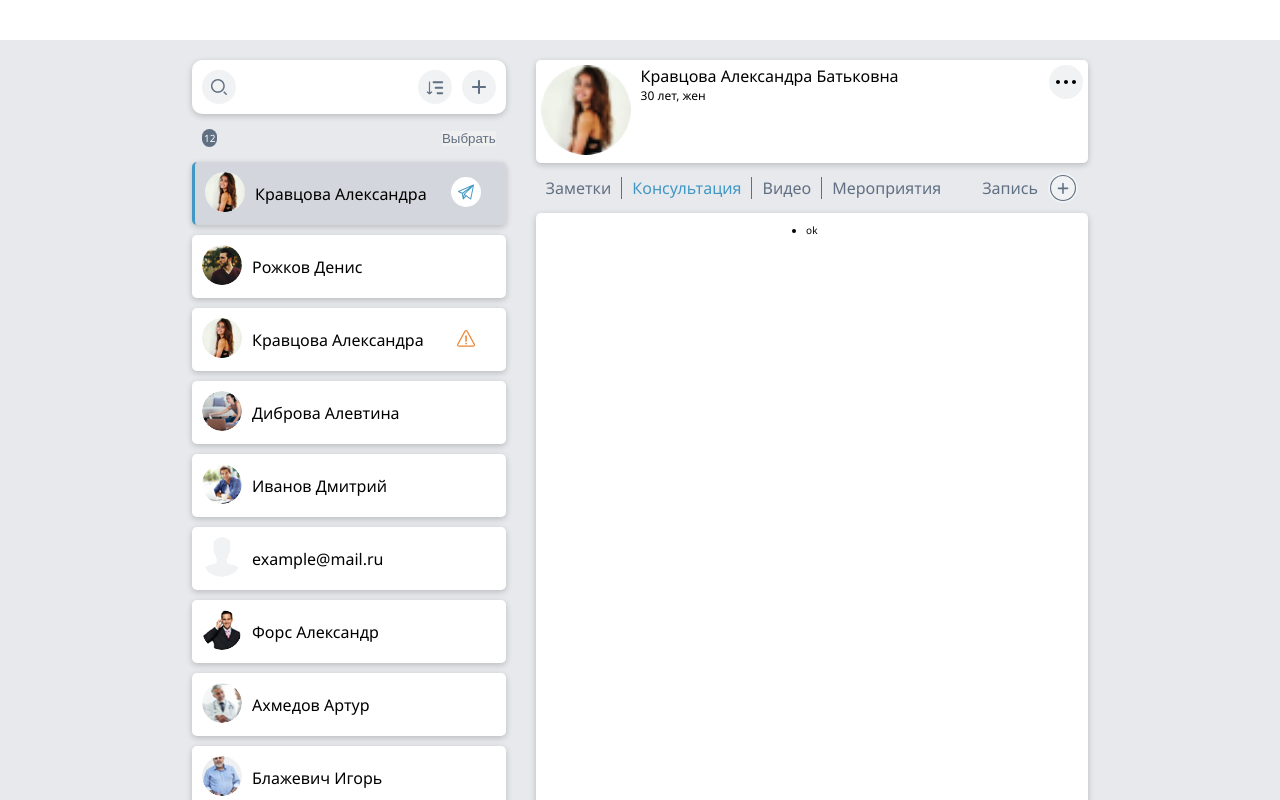
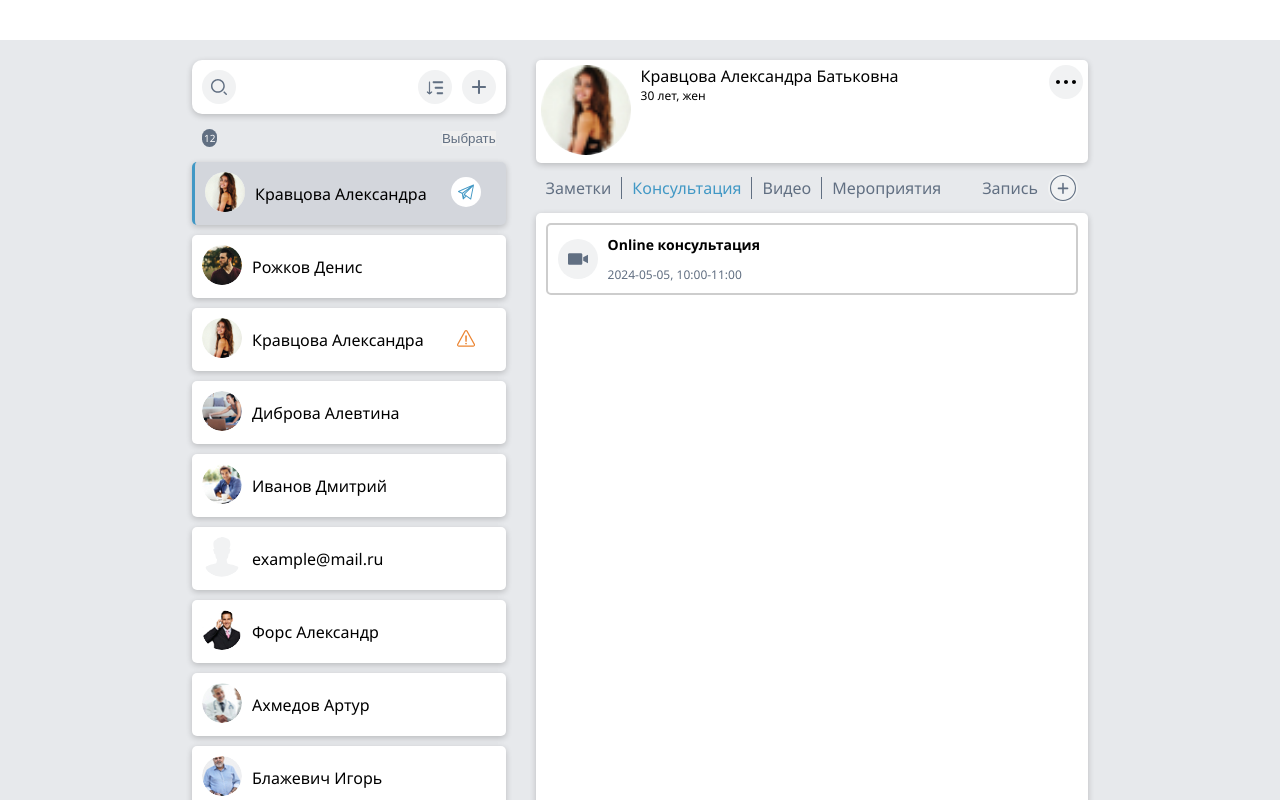
Before and after one commit to Mat-Kon/test-work-nicecode, a React app: page /user/1/consultation in a window 1280 px wide. Shown: the top 800 px of the page. Built offline with nearby package versions, Linux system fonts and the light colour scheme.

Commit message:
feat: create consultation component

```diff
--- a/src/_data/data.json
+++ b/src/_data/data.json
@@ -23,10 +23,10 @@
     "consultations": [
       {
         "id": "consultation1",
-        "category": "online",
+        "isOnline": true,
         "start": "2024-05-05T10:00:00",
         "end": "2024-05-05T11:00:00",
-        "status": "confirmed"
+        "isConfirmed": true
       }
     ],
     "videos": [
@@ -73,24 +73,24 @@
     "consultations": [
       {
         "id": "consultation2",
-        "category": "online",
+        "isOnline": true,
         "start": "2024-05-05T10:00:00",
         "end": "2024-05-05T11:00:00",
-        "status": "confirmed"
+        "isConfirmed": true
       },
       {
-        "id": "consultation2",
-        "category": "online",
+        "id": "consultation6",
+        "isOnline": true,
         "start": "2024-05-05T10:00:00",
         "end": "2024-05-05T11:00:00",
-        "status": "confirmed"
+        "isConfirmed": true
       },
       {
-        "id": "consultation2",
-        "category": "online",
+        "id": "consultation12",
+        "isOnline": false,
         "start": "2024-05-05T10:00:00",
         "end": "2024-05-05T11:00:00",
-        "status": "confirmed"
+        "isConfirmed": false
       }
     ],
     "videos": [
@@ -137,10 +137,10 @@
     "consultations": [
       {
         "id": "consultation3",
-        "category": "online",
+        "isOnline": true,
         "start": "2024-05-05T10:00:00",
         "end": "2024-05-05T11:00:00",
-        "status": "confirmed"
+        "isConfirmed": true
       }
     ],
     "videos": [
@@ -187,10 +187,10 @@
     "consultations": [
       {
         "id": "consultation4",
-        "category": "online",
+        "isOnline": true,
         "start": "2024-05-05T10:00:00",
         "end": "2024-05-05T11:00:00",
-        "status": "confirmed"
+        "isConfirmed": true
       }
     ],
     "videos": [
--- a/src/_types/types.ts
+++ b/src/_types/types.ts
@@ -20,10 +20,10 @@
 
 export interface Consultation {
   id: string;
-  category: string;
+  isOnline: boolean;
   start: string;
   end: string;
-  status: string;
+  isConfirmed: boolean;
 }
 
 export interface Video {
--- /dev/null
+++ b/src/components/ConsultationItem/index.tsx
@@ -0,0 +1,42 @@
+import React from 'react';
+import { Consultation } from '../../_types/types';
+import styles from './styles.module.scss';
+
+interface ConsultationItemProps {
+  consultation: Consultation;
+}
+
+const ConsultationItem: React.FC<ConsultationItemProps> = ({ consultation }) => {
+  const { start, end, isOnline, isConfirmed } = consultation;
+  const curDate = new Date(start);
+  const consultationDate = curDate.toISOString().split('T')[0];
+  const startConsultationTime = curDate.toTimeString().split(' ')[0].split(':').slice(0, 2).join(':');
+  const finishConsultationTime = new Date(end).toTimeString().split(' ')[0].split(':').slice(0, 2).join(':');
+
+  return (
+    <section className={styles.wrapper}>
+      <div className={styles.info}>
+        <div className={styles.iconWrapper}>
+          {isOnline ? (
+            <img className={styles.icon} src="../../assets/icons/camera.svg" alt="online" />
+          ) : (
+            <img className={styles.icon} src="../../assets/icons/people.svg" alt="online" />
+          )}
+        </div>
+        <div className={styles.text}>
+          <p>{isOnline ? 'Online консультация' : 'Личный приём'}</p>
+          <span>{`${consultationDate}, ${startConsultationTime}-${finishConsultationTime}`}</span>
+        </div>
+      </div>
+      {isConfirmed ?
+        null
+        :
+        (<div>
+          <p style={{color: 'red'}}>Не подтверждена</p>
+        </div>
+        )}
+    </section>
+  );
+};
+
+export default ConsultationItem;
--- /dev/null
+++ b/src/components/ConsultationItem/styles.module.scss
@@ -0,0 +1,40 @@
+@import '../../styles/mixins';
+
+.wrapper {
+  @include flex($just: space-between, $align: flex-end);
+  width: 100%;
+
+  &:hover .iconWrapper {
+    background-color: $color-blue;
+  }
+}
+
+.info {
+  @include flex($just: flex-start);
+  gap: 10px;
+  width: 50%;
+
+  & p {
+    font-weight: 600;
+    margin-bottom: 10px;
+  }
+
+  & span {
+    color: $color-grey-dark;
+    font-size: 1.2rem;
+  }
+}
+
+.iconWrapper {
+  @include flex;
+  width: 40px;
+  height: 40px;
+  border-radius: 20px;
+  background-color: $color-grey-light;
+  transition: all 0.5s;
+
+  & img {
+    width: 20px;
+    height: 20px;
+  }
+}
--- a/src/components/ConsultationList/index.tsx
+++ b/src/components/ConsultationList/index.tsx
@@ -1,6 +1,7 @@
 import React, { useEffect, useState } from 'react';
 import styles from './styles.module.scss';
 import { Consultation, User } from '../../_types/types';
+import ConsultationItem from '../ConsultationItem';
 
 interface ConsultationListProps {
   id: string;
@@ -27,8 +28,7 @@
     <ul className={styles.list}>
       {consultations.map((consultation) => (
         <li key={consultation.id}>
-          {/* <ConsultationItem note={consultation}/> */}
-          ok
+          <ConsultationItem consultation={consultation}/>
         </li>
       ))}
     </ul>
--- a/src/components/ConsultationList/styles.module.scss
+++ b/src/components/ConsultationList/styles.module.scss
@@ -0,0 +1,22 @@
+@import '../../styles/mixins';
+
+.list {
+  @include flex($dir: column);
+  gap: 10px;
+  width: 100%;
+  list-style: none;
+
+  & li {
+    width: 100%;
+    padding: 10px;
+    font-size: 1.4rem;
+    border: 2px solid $color-grey-medium;
+    border-radius: 5px;
+    transition: all 0.5s;
+
+    &:hover {
+      cursor: pointer;
+      border: 2px solid $color-blue;
+    }
+  }
+}
```
Also changed, not shown: src/assets/icons/camera.svg (added), src/assets/icons/people.svg (added).
